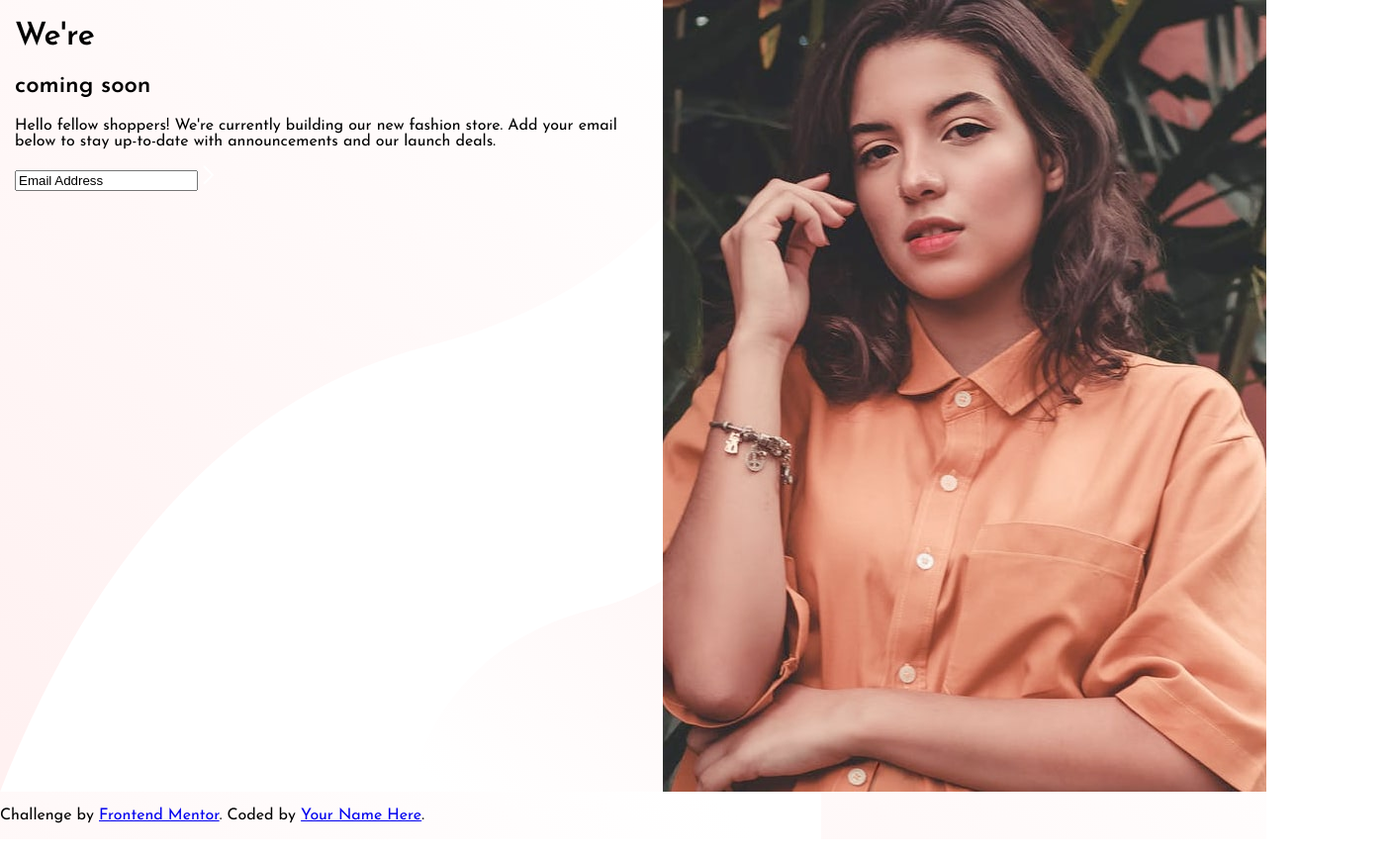
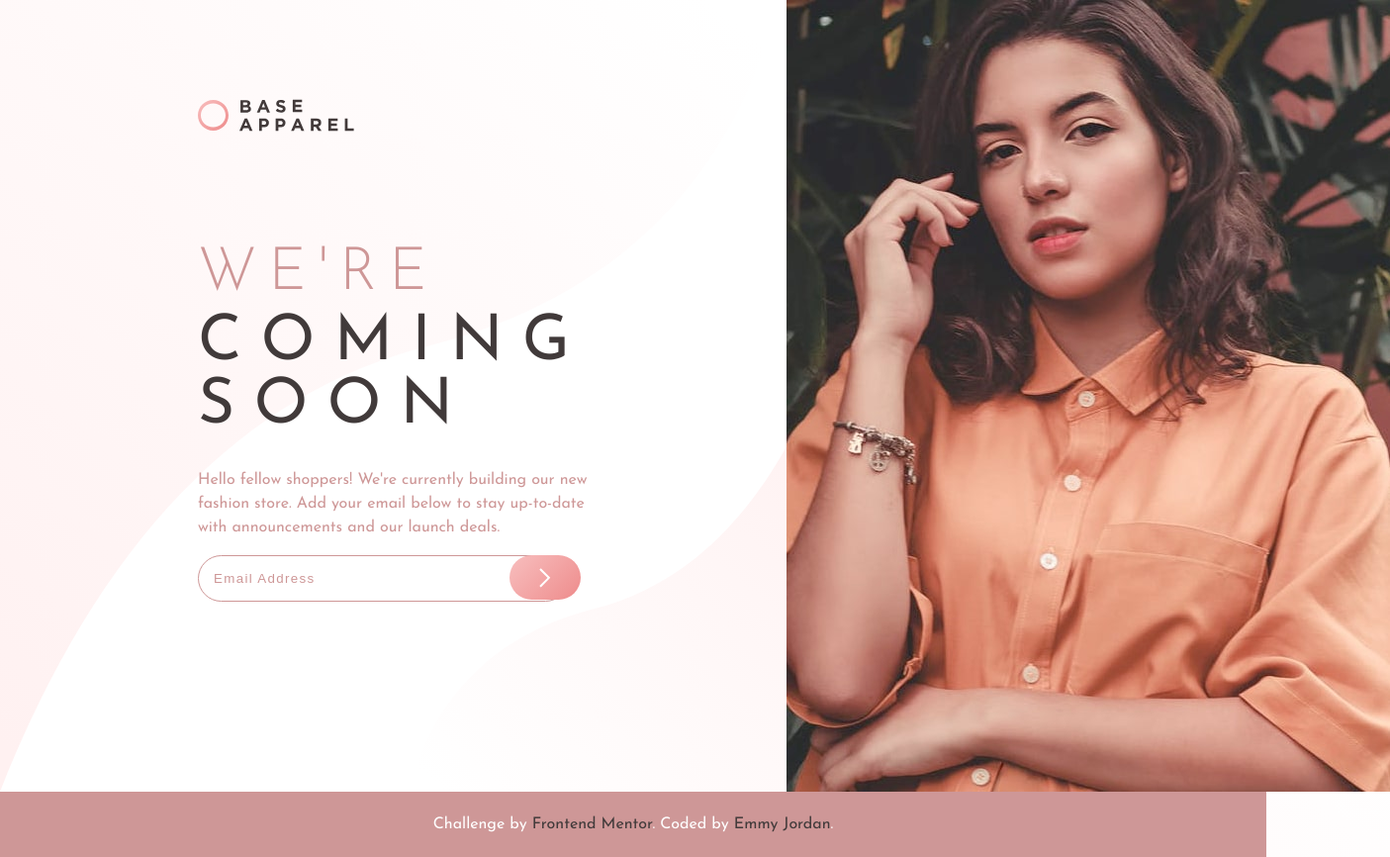
Before and after one commit to emmy-html/Base-Apparel, a plain HTML site: page base-apparel-coming-soon-master/index.html in a window 1280 px wide. Shown: the whole page at 99% size, 1405 px wide, since content can reach past the window. Drawn offline with Linux system fonts and the light colour scheme.

Commit message:
Finished adding CSS/Formatting to page content

```diff
--- a/base-apparel-coming-soon-master/index.html
+++ b/base-apparel-coming-soon-master/index.html
@@ -7,13 +7,13 @@
   <link rel="icon" type="image/png" sizes="32x32" href="./images/favicon-32x32.png">
   <link href="style.css" rel="stylesheet" type="text/css">
   <link href="https://fonts.googleapis.com/css?family=Josefin+Sans:300,400,600&display=swap" rel="stylesheet">
-  <title>Frontend Mentor | Base Apparel coming soon page</title>
+  <title>Base Apparel | Coming Soon</title>
 
 </head>
 <body>
-
   <div class="main">
   <div class="content">
+  <img src="./images/logo.svg" class="logo"><br>
   <h1>We're</h1>
   <h2>coming soon</h2>
 
@@ -23,7 +23,7 @@
 
 
   <form>
-    <input type="text" value="Email Address"></input>
+    <input type="text" placeholder="Email Address"></input>
     <input type="image" src="./images/icon-arrow.svg" alt="Submit" value="Submit">
   </form>
   </div>
@@ -35,7 +35,7 @@
   <footer>
     <p class="attribution">
       Challenge by <a href="https://www.frontendmentor.io?ref=challenge" target="_blank">Frontend Mentor</a>.
-      Coded by <a href="#">Your Name Here</a>.
+      Coded by <a href="https://github.com/emmy-html">Emmy Jordan</a>.
     </p>
   </footer>
 </body>
--- a/base-apparel-coming-soon-master/style.css
+++ b/base-apparel-coming-soon-master/style.css
@@ -4,6 +4,33 @@ body {
     font-family: 'Josefin Sans', sans;
     font-size: 16px;
     background-image: url('./images/bg-pattern-desktop.svg');
+    color: hsl(0, 6%, 24%);
+}
+
+.logo {
+    padding-bottom: 70px;
+}
+
+h1 {
+    color: hsl(0, 36%, 70%);
+    font-weight: 300;
+    text-transform: uppercase;
+    font-size: 60px;
+    letter-spacing: 0.2em;
+    margin-bottom: -45px;
+}
+
+h2 {
+    text-transform: uppercase;
+    font-size: 4em;
+    font-weight: 400;
+    letter-spacing: 0.3em;
+    margin-bottom: 30px;
+}
+
+p {
+    color: hsl(0, 36%, 70%);
+    line-height: 1.5em;
 }
 
 .main {
@@ -16,8 +43,55 @@ body {
     flex-direction: row;
     margin: 0 auto;
     width: 50%;
+    padding: 100px 200px;
+
 }
 
 .photo img {
     height: 100%;
 }
+
+form {
+    display: inline-flex;
+    position: relative;
+    width: 95%;
+}
+
+input[type=text] {
+    border: 1px solid hsl(0, 36%, 70%);
+    border-radius: 2em;
+    padding: 15px;
+    width: 100%;
+}
+
+input::placeholder {
+    color: hsl(0, 36%, 70%);
+    letter-spacing: 0.1em;
+}
+
+input[type=image] {
+    position: absolute;
+    padding: 12.5px 30px;
+    margin-left: 84%;
+    border-radius: 2em;
+    background: linear-gradient(135deg, hsl(0, 80%, 86%), hsl(0, 74%, 74%));
+}
+
+footer {
+    text-align: center;
+    background-color: hsl(0, 36%, 70%);
+    padding: 5px 0px;
+}
+
+p.attribution {
+    color: white;
+}
+
+p.attribution a {
+    color: hsl(0, 6%, 24%);
+    text-decoration: none;
+}
+
+p.attribution a:hover {
+    text-decoration: underline;
+}
```
